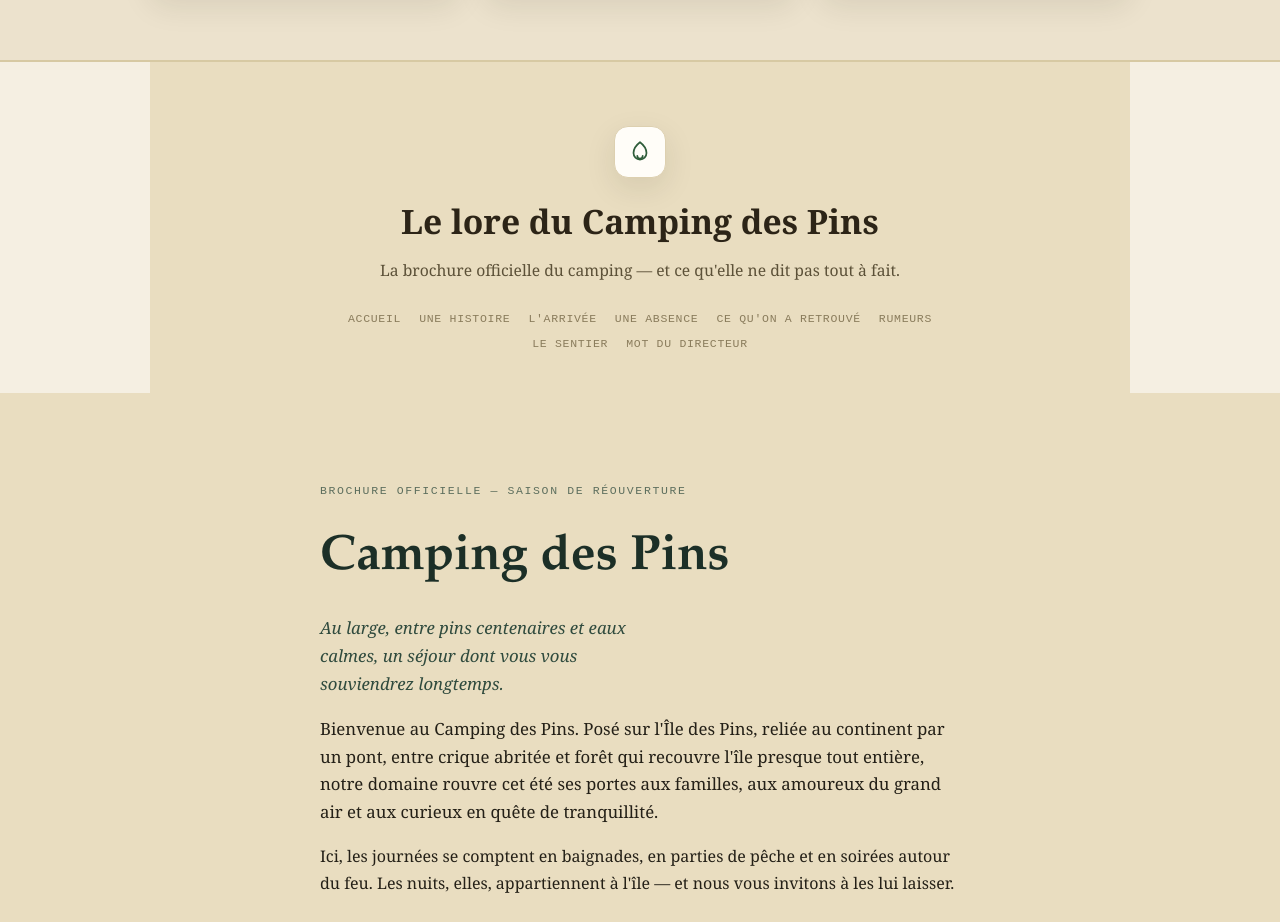
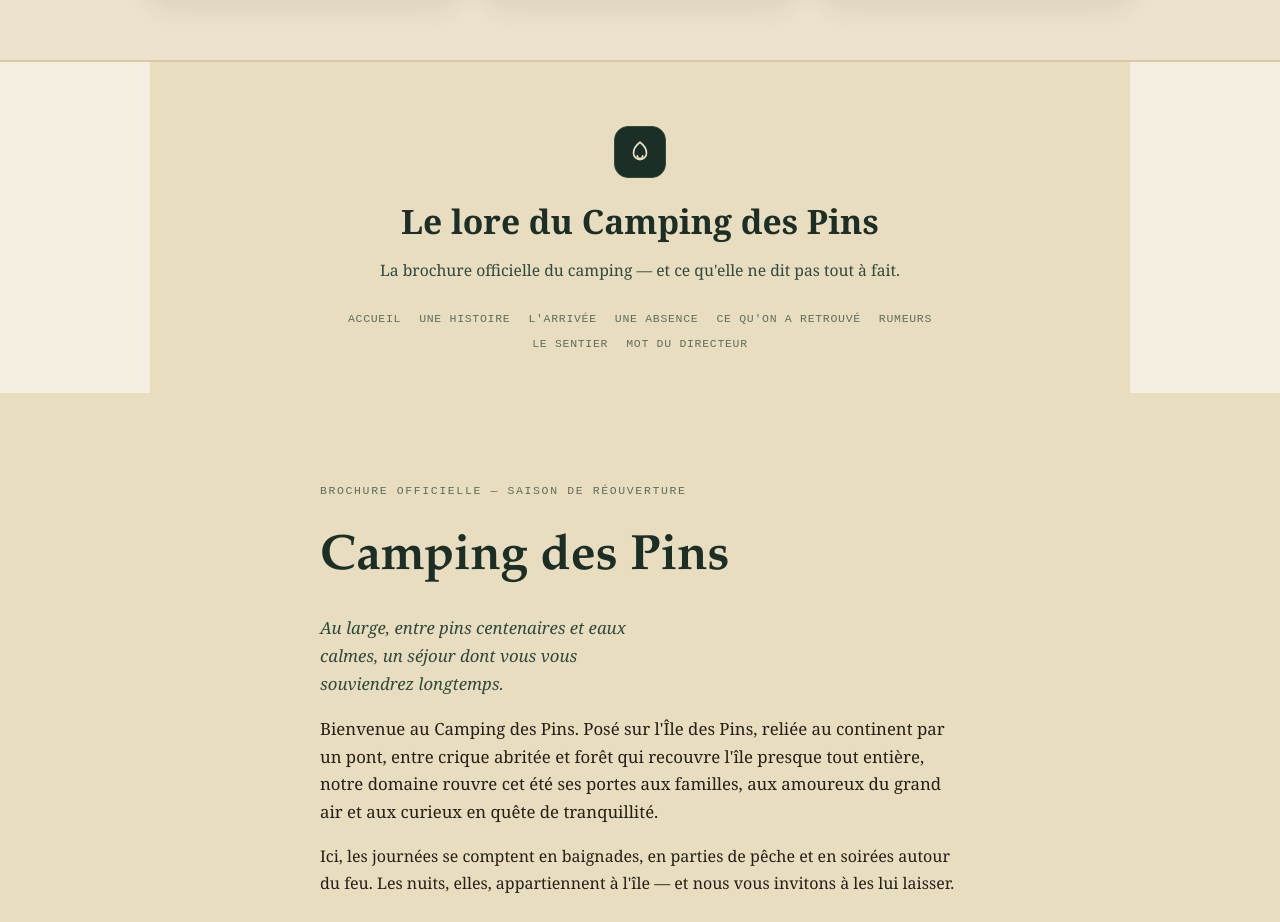
Before and after one commit to Azkoz1/campingrp-site, a plain HTML site: page index.html in a window 1280 px wide. Shown: the part 1720-2642 px from the top of the page. Drawn offline with Linux system fonts and the light colour scheme.

Commit message:
Fix contraste du titre lore en mode sombre (badge/texte utilisaient les couleurs du theme global au lieu des couleurs fixes du livret)

```diff
--- a/donors.js
+++ b/donors.js
@@ -1,3 +1,6 @@
+
+// TUTO POUR AJOUTER DES DONATEURS (SITE WEB)
+
 // Mur des donateurs
 // Pour ajouter quelqu'un : copie une ligne, change le pseudo et le nom de fichier image,
 // et mets la photo correspondante dans assets/donors/.
--- a/index.html
+++ b/index.html
@@ -544,8 +544,18 @@
     font-size: 0.72rem; letter-spacing: 0.06em; text-transform: uppercase;
     padding-bottom: 40px;
   }
-  #lore .lore-toc a { color: var(--ink-faint); }
-  #lore .lore-toc a:hover { color: var(--accent-warm); }
+  #lore .lore-toc a { color: var(--pine); opacity: 0.75; }
+  #lore .lore-toc a:hover { color: var(--ember); opacity: 1; }
+  #lore .lore-intro-head { text-align: center; margin-bottom: 0; }
+  #lore .lore-intro-head .lore-badge {
+    width: 52px; height: 52px; border-radius: 14px;
+    background: var(--pine-deep); border: 1px solid var(--pine);
+    display: inline-flex; align-items: center; justify-content: center;
+    margin-bottom: 16px; color: var(--canvas);
+  }
+  #lore .lore-intro-head .lore-badge svg { width: 26px; height: 26px; }
+  #lore .lore-intro-head h2 { color: var(--pine-deep); font-size: clamp(1.6rem, 3.4vw, 2.1rem); margin: 0 0 8px; }
+  #lore .lore-intro-head p { color: var(--pine); max-width: 560px; margin: 0 auto; font-size: 0.98rem; }
   #lore .lore-sec { position: relative; padding: 5.5rem 1.5rem 6rem; overflow: hidden; }
   #lore .lore-wrap { max-width: 640px; margin: 0 auto; position: relative; z-index: 2; }
   #lore .lore-treeline { height: 46px; display: flex; align-items: flex-end; justify-content: center; gap: 2px; opacity: 0.5; }
@@ -582,10 +592,10 @@
 <div class="lore-canvas">
 
   <div class="lore-intro" style="background: var(--canvas);">
-    <div class="section-head" style="margin-bottom:0;">
-      <div class="icon-badge"><svg class="icon" viewBox="0 0 24 24"><path d="M12 3c-4 3-6 6-6 10a6 6 0 0 0 12 0c0-4-2-7-6-10Z"/><path d="M9.5 15.5a2.5 2.5 0 0 0 5 0"/></svg></div>
-      <h2 style="font-family:Georgia,serif;">Le lore du Camping des Pins</h2>
-      <p style="font-family:Georgia,serif;">La brochure officielle du camping — et ce qu'elle ne dit pas tout à fait.</p>
+    <div class="lore-intro-head">
+      <div class="lore-badge"><svg viewBox="0 0 24 24" fill="none" stroke="currentColor" stroke-width="1.6" stroke-linecap="round" stroke-linejoin="round"><path d="M12 3c-4 3-6 6-6 10a6 6 0 0 0 12 0c0-4-2-7-6-10Z"/><path d="M9.5 15.5a2.5 2.5 0 0 0 5 0"/></svg></div>
+      <h2>Le lore du Camping des Pins</h2>
+      <p>La brochure officielle du camping — et ce qu'elle ne dit pas tout à fait.</p>
     </div>
     <nav class="lore-toc" aria-label="Sommaire du lore">
       <a href="#lore-accueil">Accueil</a>
```
